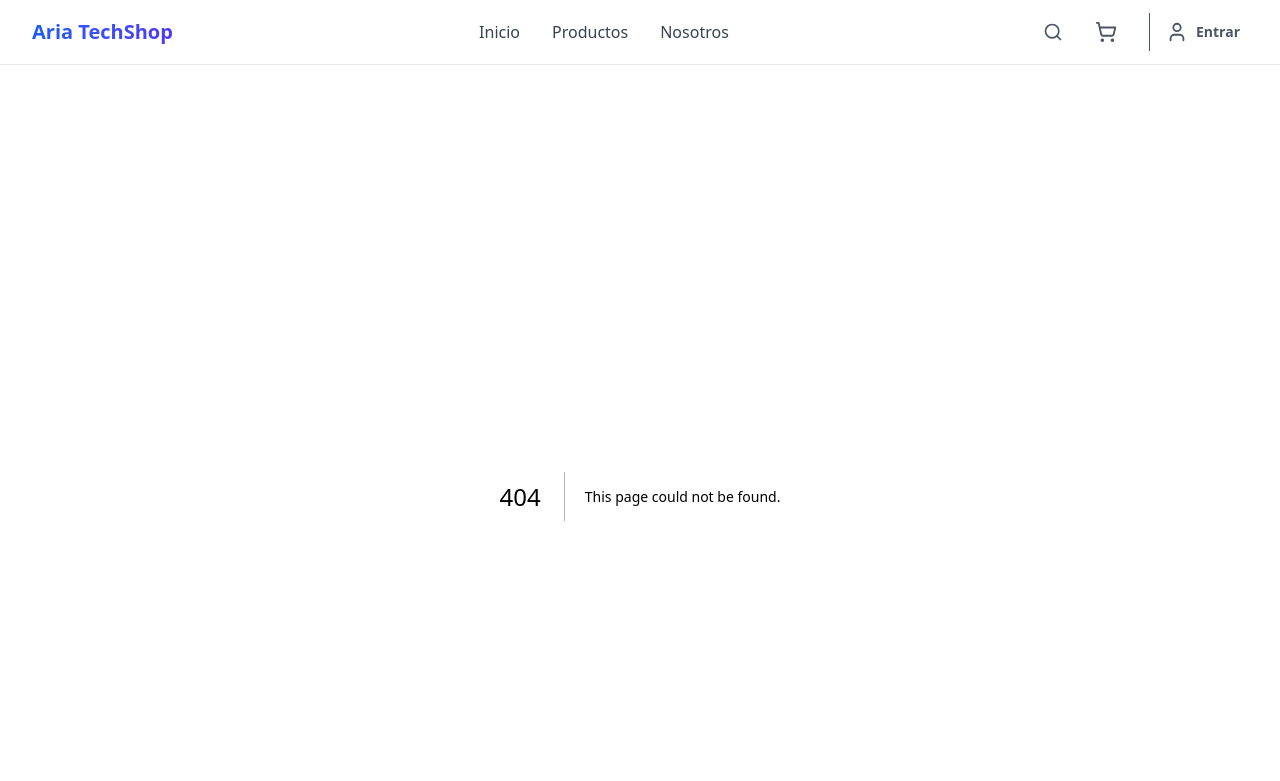
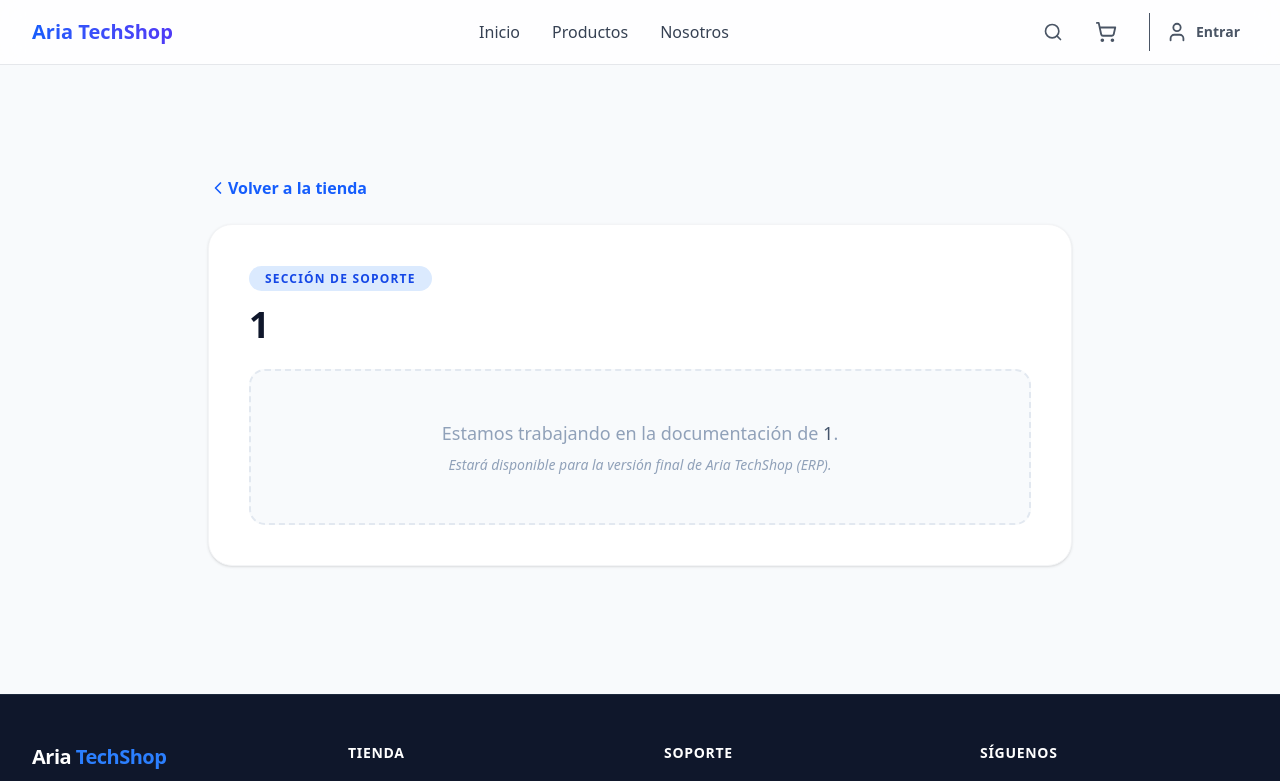
Before and after one commit to ThejavaZ/AriaTechShop-ERP, a Next.js app in the folder client/: page /support/1 in a window 1280 px wide. Before the commit this address had no page. Shown: the top 781 px of the page. Built offline with nearby package versions, Linux system fonts and the light colour scheme.

Commit message:
feat: implementar página 404 personalizada y rutas dinámicas de soporte para el footer

```diff
--- /dev/null
+++ b/client/app/not-found.tsx
@@ -0,0 +1,25 @@
+import Link from "next/link";
+import { AlertCircle, Home } from "lucide-react";
+
+export default function NotFound() {
+  return (
+    <div className="min-h-[70vh] flex flex-col items-center justify-center px-4 text-center">
+      <div className="bg-blue-50 p-6 rounded-full mb-6">
+        <AlertCircle size={64} className="text-blue-600" />
+      </div>
+      <h1 className="text-4xl font-black text-slate-900 mb-2">
+        404 - ¡Ups! Perdido en la red
+      </h1>
+      <p className="text-gray-500 max-w-md mb-8">
+        Parece que este componente no está en nuestro inventario. Pero no te
+        preocupes, aún tenemos mucho hardware para ti.
+      </p>
+      <Link
+        href="/"
+        className="flex items-center gap-2 bg-slate-900 text-white px-8 py-4 rounded-2xl font-bold hover:bg-blue-600 transition-all shadow-xl shadow-blue-100"
+      >
+        <Home size={20} /> Volver al Inicio
+      </Link>
+    </div>
+  );
+}
--- /dev/null
+++ b/client/app/support/[slug]/page.tsx
@@ -0,0 +1,37 @@
+import { ChevronLeft } from "lucide-react";
+import Link from "next/link";
+
+export default function SupportPage({ params }: { params: { slug: string } }) {
+  // Limpiamos el texto del slug para que se vea bien como título
+  const title = params.slug.replace("-", " ").toUpperCase();
+
+  return (
+    <div className="max-w-4xl mx-auto px-4 py-20 min-h-[60vh]">
+      <Link
+        href="/"
+        className="inline-flex items-center text-blue-600 font-semibold mb-6 hover:gap-2 transition-all"
+      >
+        <ChevronLeft size={20} /> Volver a la tienda
+      </Link>
+
+      <div className="bg-white border border-gray-100 shadow-sm rounded-3xl p-10">
+        <span className="bg-blue-100 text-blue-700 px-4 py-1 rounded-full text-xs font-bold uppercase tracking-widest">
+          Sección de Soporte
+        </span>
+        <h1 className="text-4xl font-black text-slate-900 mt-4 mb-6">
+          {title}
+        </h1>
+
+        <div className="bg-slate-50 border-2 border-dashed border-slate-200 rounded-2xl p-12 text-center">
+          <p className="text-slate-400 font-medium text-lg">
+            Estamos trabajando en la documentación de{" "}
+            <span className="text-slate-600">{title}</span>.
+          </p>
+          <p className="text-slate-400 text-sm mt-2 italic">
+            Estará disponible para la versión final de Aria TechShop (ERP).
+          </p>
+        </div>
+      </div>
+    </div>
+  );
+}
```
